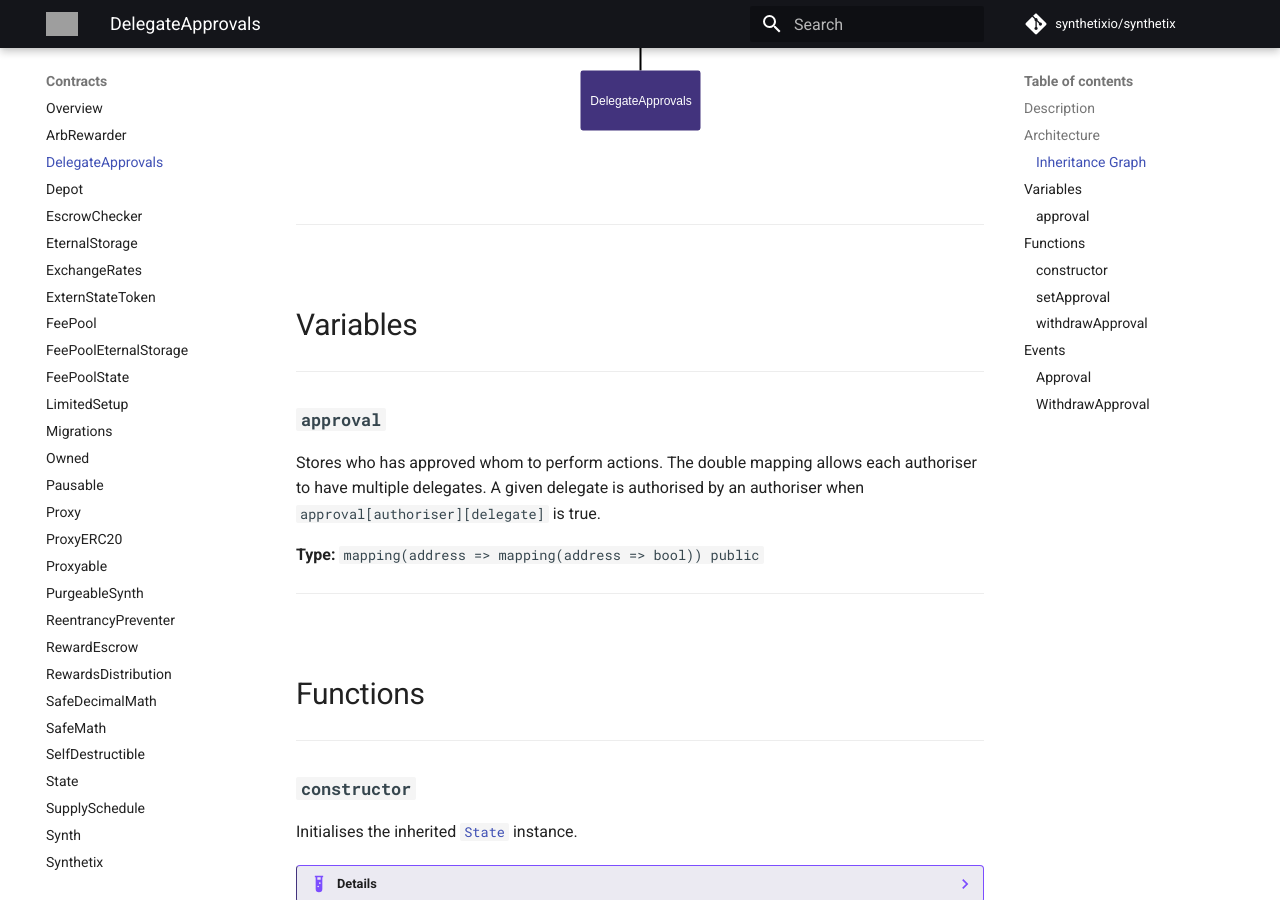
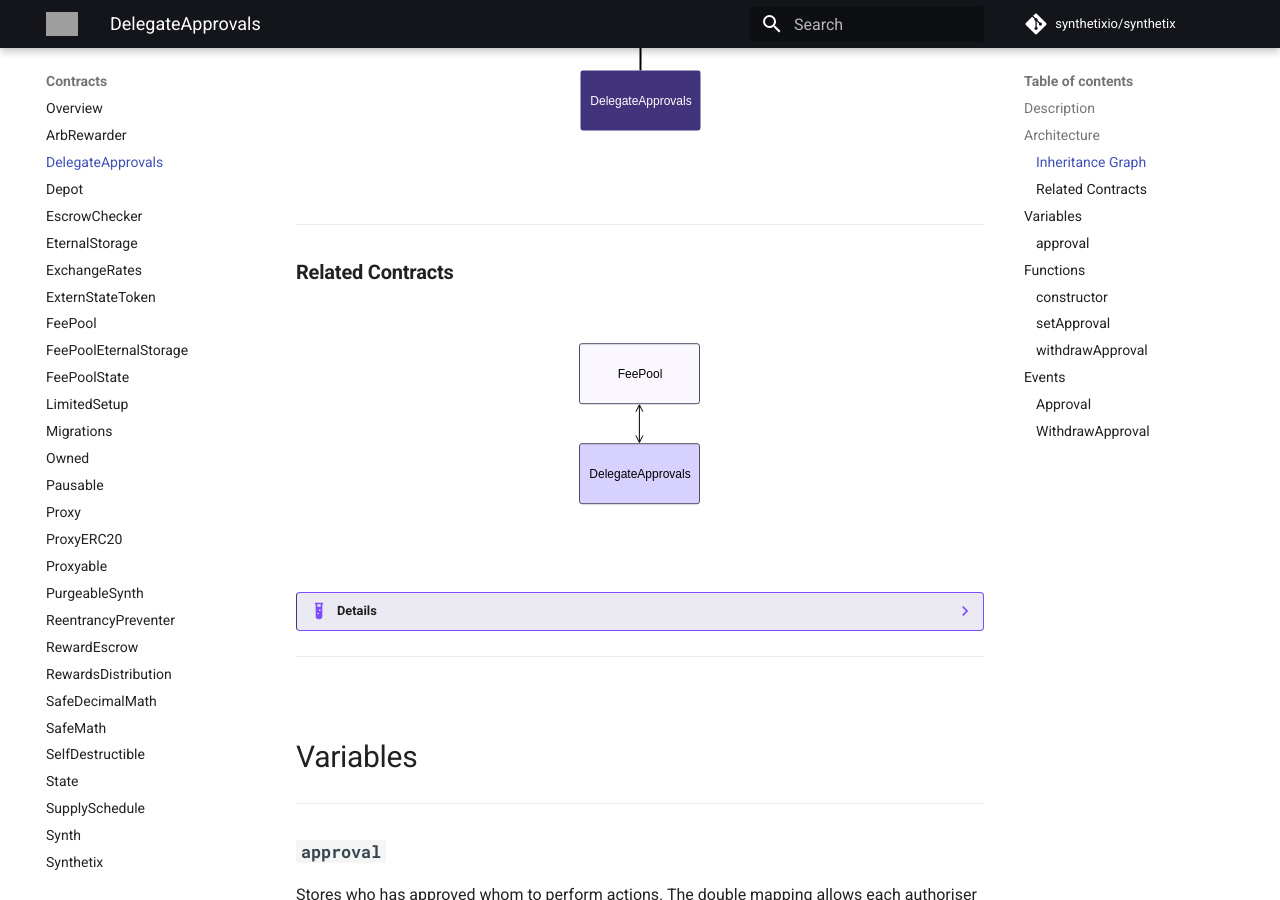
Before and after one commit to Synthetixio/synthetix, an MkDocs documentation site: the page built from docs/contracts/DelegateApprovals.md, in a window 1280 px wide and 900 px high, scrolled down 1064 px. Built offline with MkDocs 1.6.1 and Material for MkDocs 9.7.7, drawn with Linux system fonts in a browser that asks for light colours; comment, search, counter and statistics services are not loaded; grey boxes are pictures that could not be loaded.

Commit message:
DelegateApprovals architecture.

```diff
--- a/docs/contracts/DelegateApprovals.md
+++ b/docs/contracts/DelegateApprovals.md
@@ -22,6 +22,17 @@ In principle it is generic, as the approver just marks a number of delegates as
 <centered-image>
     ![DelegateApprovals inheritance graph](../img/graphs/DelegateApprovals.svg)
 </centered-image>
+
+---
+
+### Related Contracts
+
+<centered-image>
+    ![DelegateApprovals architecture graph](../img/graphs/DelegateApprovals-architecture.svg)
+</centered-image>
+
+??? example "Details"
+    * [`FeePool`](FeePool.md): This contract allows the fee pool to delegate fee withdrawal approvals.
 
 ---
 
```
Also changed, not shown: docs/img/graphs/DelegateApprovals-architecture.svg (added), 1 other file.
